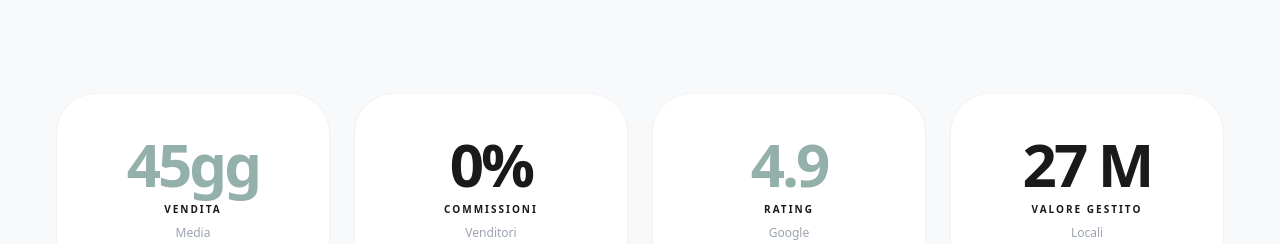
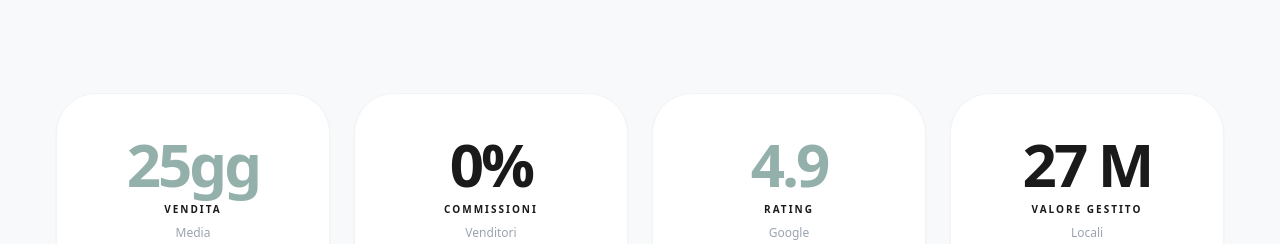
Before and after one commit to Chjnzo/ITI2.0, a React (Vite) app: page / in a window 1280 px wide. Shown: the part 940-1184 px from the top of the page. Built offline with nearby package versions, Linux system fonts and the light colour scheme; no server answers; the database is empty.

Commit message:
fix04/06

```diff
--- a/src/components/ManifestoSection.tsx
+++ b/src/components/ManifestoSection.tsx
@@ -45,7 +45,7 @@ const ManifestoSection = () => {
                 <Clock size={20} />
               </div>
               <div>
-                <p className="text-2xl md:text-4xl font-bold tracking-tighter mb-1">45 Giorni</p>
+                <p className="text-2xl md:text-4xl font-bold tracking-tighter mb-1">25 Giorni</p>
                 <p className="text-[8px] md:text-[10px] font-bold text-gray-400 uppercase tracking-widest">Media Vendita</p>
               </div>
             </motion.div>
--- a/src/components/PropertyBento.tsx
+++ b/src/components/PropertyBento.tsx
@@ -54,7 +54,7 @@ const PropertyBento = () => {
           slug: db.slug,
           title: db.titolo,
           price: `€ ${db.prezzo?.toLocaleString('it-IT')}`,
-          location: db.zona || db.indirizzo,
+          location: db.citta || db.zona,
           category: db.locali || "Appartamento",
           description: db.descrizione,
           piano: db.piano,
--- a/src/components/StatsBento.tsx
+++ b/src/components/StatsBento.tsx
@@ -5,7 +5,7 @@ import { motion } from 'framer-motion';
 import { cn } from '@/lib/utils';
 
 const stats = [
-  { label: "Vendita", value: "45gg", sub: "Media", color: "text-[#94b0ab]" },
+  { label: "Vendita", value: "25gg", sub: "Media", color: "text-[#94b0ab]" },
   { label: "Commissioni", value: "0%", sub: "Venditori", color: "text-[#1a1a1a]" },
   { label: "Rating", value: "4.9", sub: "Google", color: "text-[#94b0ab]" },
   { label: "Valore Gestito", value: "27 M", sub: "Locali", color: "text-[#1a1a1a]" }
```
